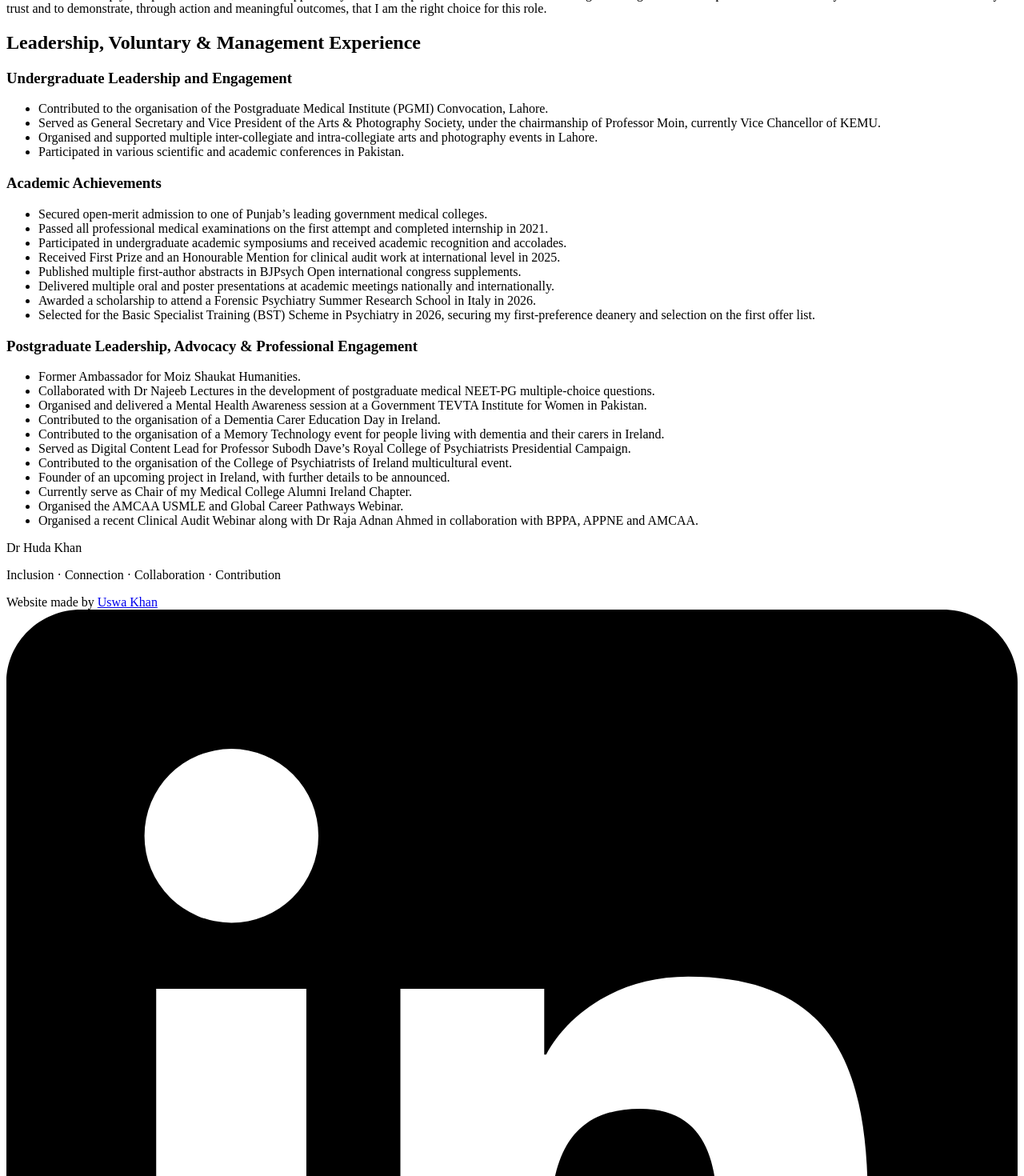
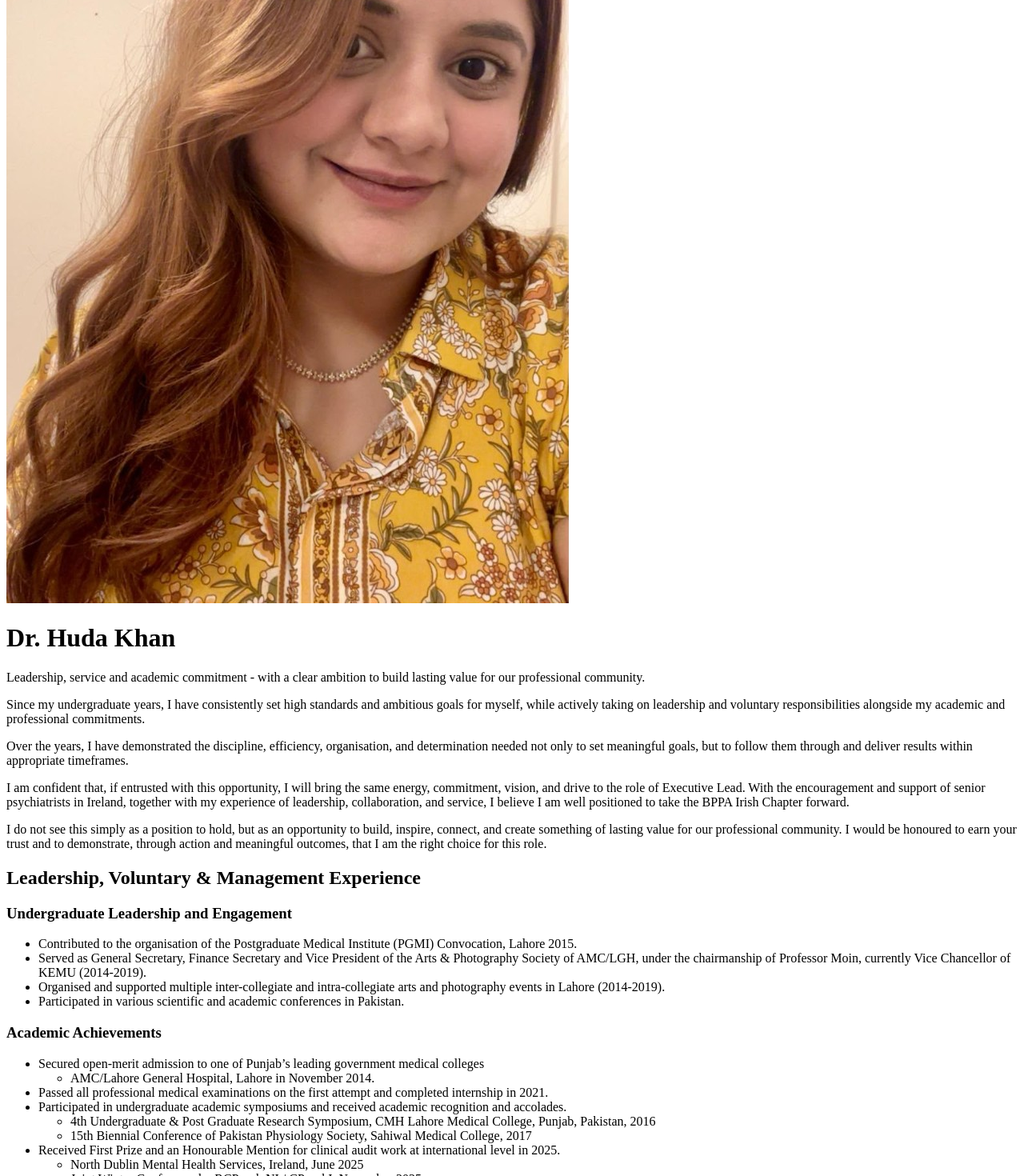
Before and after one commit to uswakhan12/Huda-Khan-portfolio, a React (Vite) app: page /about in a window 1280 px wide. Shown: the part 400-1870 px from the top of the page at 80% size. Built offline with nearby package versions, Linux system fonts and the light colour scheme; the HTML template or start-up script is replaced by a standard one.

Commit message:
Text changes

```diff
--- a/src/components/PageHero.jsx
+++ b/src/components/PageHero.jsx
@@ -1,12 +1,19 @@
 import React from 'react'
 
-export default function PageHero({ kicker, title, lead }) {
+export default function PageHero({ kicker, title, lead, image, imageAlt = '' }) {
   return (
     <header className="page-hero ally-page-hero">
       <div className="container page-hero-inner">
         {kicker ? <p className="kicker animate-in">{kicker}</p> : null}
-        <h1 className="page-title animate-in delay-a">{title}</h1>
-        {lead ? <p className="page-lead animate-in delay-b">{lead}</p> : null}
+        {image ? (
+          <div className="page-hero-photo animate-in delay-a">
+            <img src={image} alt={imageAlt || title || ''} />
+          </div>
+        ) : null}
+        <h1 className={`page-title animate-in ${image ? 'delay-b' : 'delay-a'}`}>{title}</h1>
+        {lead ? (
+          <p className={`page-lead animate-in ${image ? 'delay-c' : 'delay-b'}`}>{lead}</p>
+        ) : null}
       </div>
     </header>
   )
--- a/src/manifesto.js
+++ b/src/manifesto.js
@@ -218,32 +218,63 @@ export const manifesto = {
     'I do not see this simply as a position to hold, but as an opportunity to build, inspire, connect, and create something of lasting value for our professional community. I would be honoured to earn your trust and to demonstrate, through action and meaningful outcomes, that I am the right choice for this role.'
   ],
   undergraduateLeadership: [
-    'Contributed to the organisation of the Postgraduate Medical Institute (PGMI) Convocation, Lahore.',
-    'Served as General Secretary and Vice President of the Arts & Photography Society, under the chairmanship of Professor Moin, currently Vice Chancellor of KEMU.',
-    'Organised and supported multiple inter-collegiate and intra-collegiate arts and photography events in Lahore.',
+    'Contributed to the organisation of the Postgraduate Medical Institute (PGMI) Convocation, Lahore 2015.',
+    'Served as General Secretary, Finance Secretary and Vice President of the Arts & Photography Society of AMC/LGH, under the chairmanship of Professor Moin, currently Vice Chancellor of KEMU (2014-2019).',
+    'Organised and supported multiple inter-collegiate and intra-collegiate arts and photography events in Lahore (2014-2019).',
     'Participated in various scientific and academic conferences in Pakistan.'
   ],
   postgraduateLeadership: [
     'Former Ambassador for Moiz Shaukat Humanities.',
-    'Collaborated with Dr Najeeb Lectures in the development of postgraduate medical NEET-PG multiple-choice questions.',
-    'Organised and delivered a Mental Health Awareness session at a Government TEVTA Institute for Women in Pakistan.',
-    'Contributed to the organisation of a Dementia Carer Education Day in Ireland.',
-    'Contributed to the organisation of a Memory Technology event for people living with dementia and their carers in Ireland.',
-    'Served as Digital Content Lead for Professor Subodh Dave’s Royal College of Psychiatrists Presidential Campaign.',
-    'Contributed to the organisation of the College of Psychiatrists of Ireland multicultural event.',
-    'Founder of an upcoming project in Ireland, with further details to be announced.',
-    'Currently serve as Chair of my Medical College Alumni Ireland Chapter.',
-    'Organised the AMCAA USMLE and Global Career Pathways Webinar.',
-    'Organised a recent Clinical Audit Webinar along with Dr Raja Adnan Ahmed in collaboration with BPPA, APPNE and AMCAA.'
+    'Collaborated with Dr Najeeb Lectures in the development of postgraduate medical NEET-PG multiple-choice questions Offsite - 2022.',
+    'Organised and delivered a Mental Health Awareness session at a Government TEVTA Institute for Women in Bahawalpur, Pakistan - 2023.',
+    {
+      text: 'Contributed to the organisation of a Dementia Carer Education Day in Ireland.',
+      subpoints: ['North Dublin Mental Health Services 2025']
+    },
+    {
+      text: 'Delivered a talk on Delirium at Non-Cognitive Symptoms of Dementia – Education Day, Tayleur House, St Ita’s Campus, Portrane, Co. Dublin, 2025.',
+      subpoints: ['North Dublin Mental Health Services, 2025']
+    },
+    {
+      text: 'Contributed to the organisation of a Memory Technology event for people living with dementia and their carers in Ireland.',
+      subpoints: ['North Dublin Mental Health Services, 2025']
+    },
+    'Served as Digital Content Lead for Professor Subodh Dave’s Royal College of Psychiatrists Presidential Campaign, remote January - April 2026',
+    'Contributed to the organisation of the College of Psychiatrists of Ireland multicultural event in Dublin August 2026.',
+    {
+      text: 'Founder of an upcoming project in Ireland, with further details to be announced.',
+      subpoints: ['Related to psychiatry trainee engagement']
+    },
+    'Currently serve as Chair of my Medical College Alumni Ireland Chapter AMC/LGH, current principal Professor Farooq Afzal, 2025 to present.',
+    'Organised the AMCAA USMLE and Global Career Pathways Webinar AMC/LGH/PINS Lahore, Remote, 2025.',
+    'Organised a recent Clinical Audit Webinar along with Dr Raja Adnan Ahmed in collaboration with BPPA, APPNE and AMCAA in August 2026.'
   ],
   academicAchievements: [
-    'Secured open-merit admission to one of Punjab’s leading government medical colleges.',
+    {
+      text: 'Secured open-merit admission to one of Punjab’s leading government medical colleges',
+      subpoints: ['AMC/Lahore General Hospital, Lahore in November 2014.']
+    },
     'Passed all professional medical examinations on the first attempt and completed internship in 2021.',
-    'Participated in undergraduate academic symposiums and received academic recognition and accolades.',
-    'Received First Prize and an Honourable Mention for clinical audit work at international level in 2025.',
+    {
+      text: 'Participated in undergraduate academic symposiums and received academic recognition and accolades.',
+      subpoints: [
+        '4th Undergraduate & Post Graduate Research Symposium, CMH Lahore Medical College, Punjab, Pakistan, 2016',
+        '15th Biennial Conference of Pakistan Physiology Society, Sahiwal Medical College, 2017'
+      ]
+    },
+    {
+      text: 'Received First Prize and an Honourable Mention for clinical audit work at international level in 2025.',
+      subpoints: [
+        'North Dublin Mental Health Services, Ireland, June 2025',
+        'Joint Winter Conference by RCPsych NI / CPsychI, November 2025'
+      ]
+    },
     'Published multiple first-author abstracts in BJPsych Open international congress supplements.',
     'Delivered multiple oral and poster presentations at academic meetings nationally and internationally.',
-    'Awarded a scholarship to attend a Forensic Psychiatry Summer Research School in Italy in 2026.',
+    {
+      text: 'Awarded a scholarship to attend a Forensic Psychiatry Summer Research School in Italy in 2026.',
+      subpoints: ['National Forensic Mental Health Services']
+    },
     'Selected for the Basic Specialist Training (BST) Scheme in Psychiatry in 2026, securing my first-preference deanery and selection on the first offer list.'
   ],
   creativeAchievements: [
--- a/src/pages/About.jsx
+++ b/src/pages/About.jsx
@@ -9,6 +9,8 @@ export default function About() {
     <main>
       <PageHero
         kicker="About Me"
+        image="/huda-portrait.jpg"
+        imageAlt="Dr Huda Khan"
         title={data.name}
         lead="Leadership, service and academic commitment - with a clear ambition to build lasting value for our professional community."
       />
@@ -39,7 +41,20 @@ export default function About() {
                 <h3 className="panel-title about-subpanel">Academic Achievements</h3>
                 <ul className="clean-list">
                   {manifesto.academicAchievements.map((item, i) => (
-                    <li key={i}>{item}</li>
+                    <li key={i}>
+                      {typeof item === 'string' ? (
+                        item
+                      ) : (
+                        <>
+                          {item.text}
+                          <ul className="clean-list nested-list">
+                            {item.subpoints.map((sub, j) => (
+                              <li key={j}>{sub}</li>
+                            ))}
+                          </ul>
+                        </>
+                      )}
+                    </li>
                   ))}
                 </ul>
               </div>
@@ -47,7 +62,20 @@ export default function About() {
                 <h3 className="panel-title">Postgraduate Leadership, Advocacy & Professional Engagement</h3>
                 <ul className="clean-list">
                   {manifesto.postgraduateLeadership.map((item, i) => (
-                    <li key={i}>{item}</li>
+                    <li key={i}>
+                      {typeof item === 'string' ? (
+                        item
+                      ) : (
+                        <>
+                          {item.text}
+                          <ul className="clean-list nested-list">
+                            {item.subpoints.map((sub, j) => (
+                              <li key={j}>{sub}</li>
+                            ))}
+                          </ul>
+                        </>
+                      )}
+                    </li>
                   ))}
                 </ul>
               </div>
--- a/src/styles.css
+++ b/src/styles.css
@@ -495,6 +495,52 @@ img { max-width: 100%; display: block }
   border-bottom: 1px solid var(--line);
 }
 .page-hero-inner { max-width: 820px; margin: 0 auto }
+.page-hero-photo {
+  width: min(250px, 70vw);
+  height: min(310px, 86vw);
+  margin: 18px auto 22px;
+  border-radius: 0;
+  overflow: visible;
+  border: none;
+  box-shadow: none;
+  position: relative;
+  -webkit-mask-image: linear-gradient(
+    to bottom,
+    transparent 0%,
+    #000 14%,
+    #000 86%,
+    transparent 100%
+  );
+  mask-image: linear-gradient(
+    to bottom,
+    transparent 0%,
+    #000 14%,
+    #000 86%,
+    transparent 100%
+  );
+}
+.page-hero-photo img {
+  width: 100%;
+  height: 100%;
+  object-fit: cover;
+  object-position: center 18%;
+  display: block;
+  border-radius: 0;
+  -webkit-mask-image: linear-gradient(
+    to right,
+    transparent 0%,
+    #000 12%,
+    #000 88%,
+    transparent 100%
+  );
+  mask-image: linear-gradient(
+    to right,
+    transparent 0%,
+    #000 12%,
+    #000 88%,
+    transparent 100%
+  );
+}
 .page-title {
   margin: 0;
   font-family: var(--font-display);
@@ -599,6 +645,19 @@ img { max-width: 100%; display: block }
 }
 .clean-list.compact { gap: 6px; margin-top: 10px }
 .clean-list.compact li { font-size: 0.96rem; color: var(--muted) }
+.nested-list {
+  margin-top: 10px;
+  gap: 8px;
+}
+.nested-list li {
+  font-size: 0.95rem;
+  color: var(--muted);
+}
+.nested-list li::before {
+  background: var(--blush);
+  width: 6px;
+  height: 6px;
+}
 
 .pill-list {
   margin: 0 0 18px;
```
Also changed, not shown: public/huda-portrait.jpg (added).
